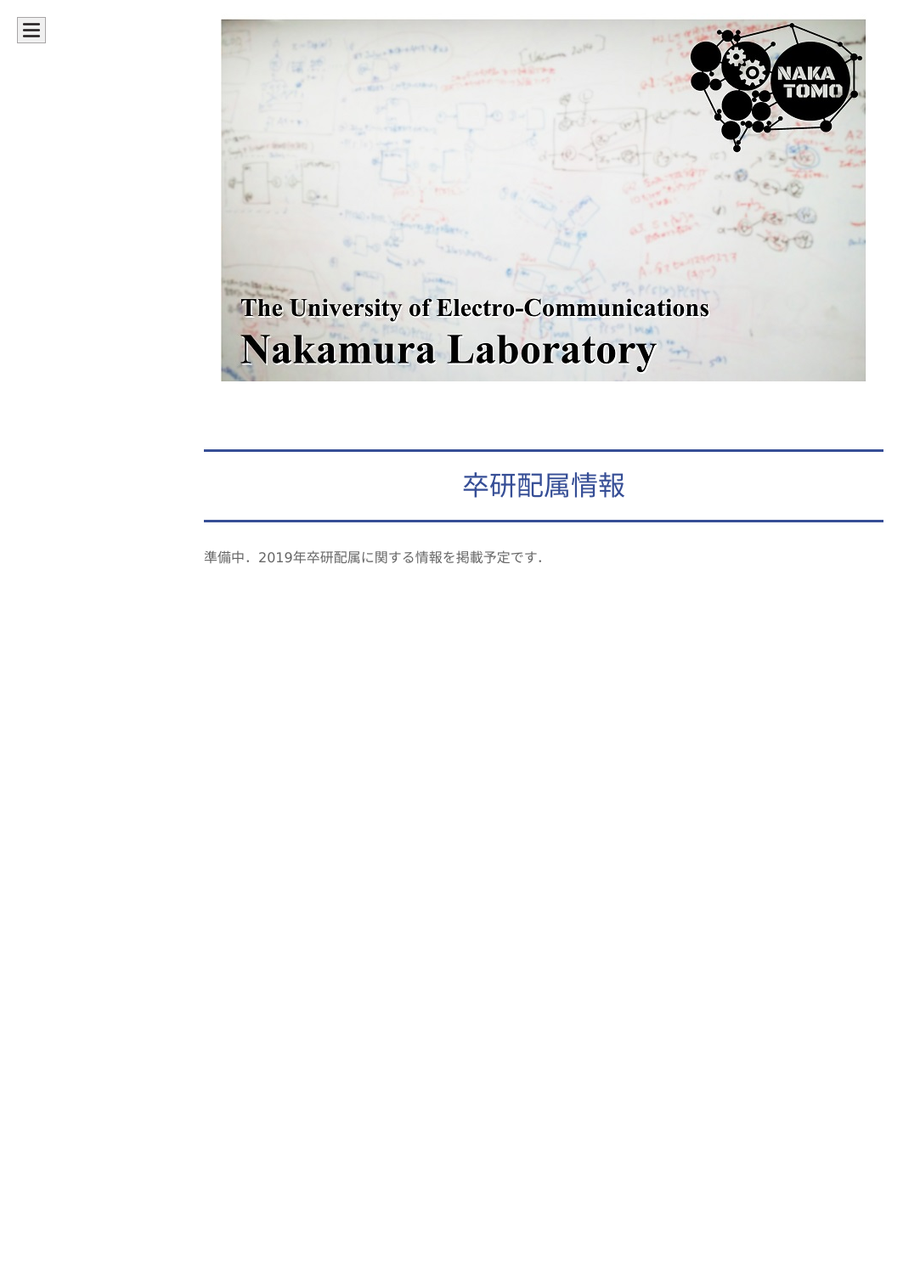
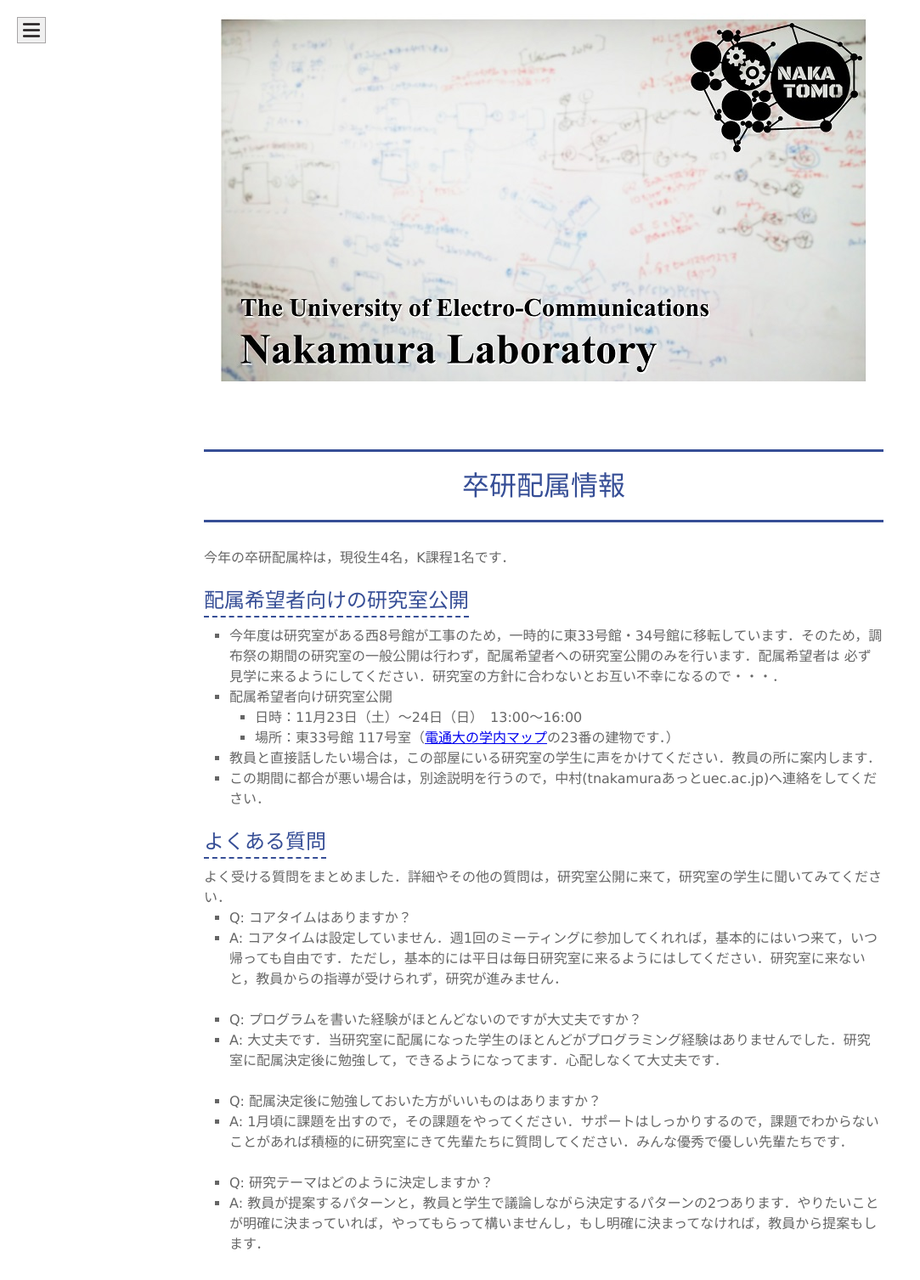
Before and after one commit to naka-lab/naka-lab.github.io, a Jekyll site: the page built from subpages/haizoku.md, in a window 1280 px wide. Shown: the whole page at 85% size, without its empty margins (0-1083 px from the left). Built offline with Jekyll 4.4.1, drawn with Linux system fonts in a browser that asks for light colours; our own code applies the rules of GitHub Pages for plain Markdown files; before the commit the page ends 900 px from its top, so only the background shows below that.

Commit message:
卒研配属情報更新

```diff
--- a/subpages/haizoku.md
+++ b/subpages/haizoku.md
@@ -4,5 +4,27 @@ layout: default
 
 
 # 卒研配属情報
+今年の卒研配属枠は，現役生4名，K課程1名です．
 
-準備中．2019年卒研配属に関する情報を掲載予定です．
+## 配属希望者向けの研究室公開
+- 今年度は研究室がある西8号館が工事のため，一時的に東33号館・34号館に移転しています．そのため，調布祭の期間の研究室の一般公開は行わず，配属希望者への研究室公開のみを行います．配属希望者は **必ず** 見学に来るようにしてください．研究室の方針に合わないとお互い不幸になるので・・・．
+- 配属希望者向け研究室公開
+  - 日時：11月23日（土）〜24日（日）　13:00〜16:00
+  - 場所：東33号館 117号室（[電通大の学内マップ](https://www.uec.ac.jp/about/profile/access/)の23番の建物です．）
+- 教員と直接話したい場合は，この部屋にいる研究室の学生に声をかけてください．教員の所に案内します．
+- この期間に都合が悪い場合は，別途説明を行うので，中村(tnakamuraあっとuec.ac.jp)へ連絡をしてください．
+
+## よくある質問
+よく受ける質問をまとめました．詳細やその他の質問は，研究室公開に来て，研究室の学生に聞いてみてください．
+
+- Q: コアタイムはありますか？
+- A: コアタイムは設定していません．週1回のミーティングに参加してくれれば，基本的にはいつ来て，いつ帰っても自由です．ただし，基本的には平日は毎日研究室に来るようにはしてください．研究室に来ないと，教員からの指導が受けられず，研究が進みません．
+
+- Q: プログラムを書いた経験がほとんどないのですが大丈夫ですか？
+- A: 大丈夫です．当研究室に配属になった学生のほとんどがプログラミング経験はありませんでした．研究室に配属決定後に勉強して，できるようになってます．心配しなくて大丈夫です．
+
+- Q: 配属決定後に勉強しておいた方がいいものはありますか？
+- A: 1月頃に課題を出すので，その課題をやってください．サポートはしっかりするので，課題でわからないことがあれば積極的に研究室にきて先輩たちに質問してください．みんな優秀で優しい先輩たちです．
+
+- Q: 研究テーマはどのように決定しますか？
+- A: 教員が提案するパターンと，教員と学生で議論しながら決定するパターンの2つあります．やりたいことが明確に決まっていれば，やってもらって構いませんし，もし明確に決まってなければ，教員から提案もします．
```
